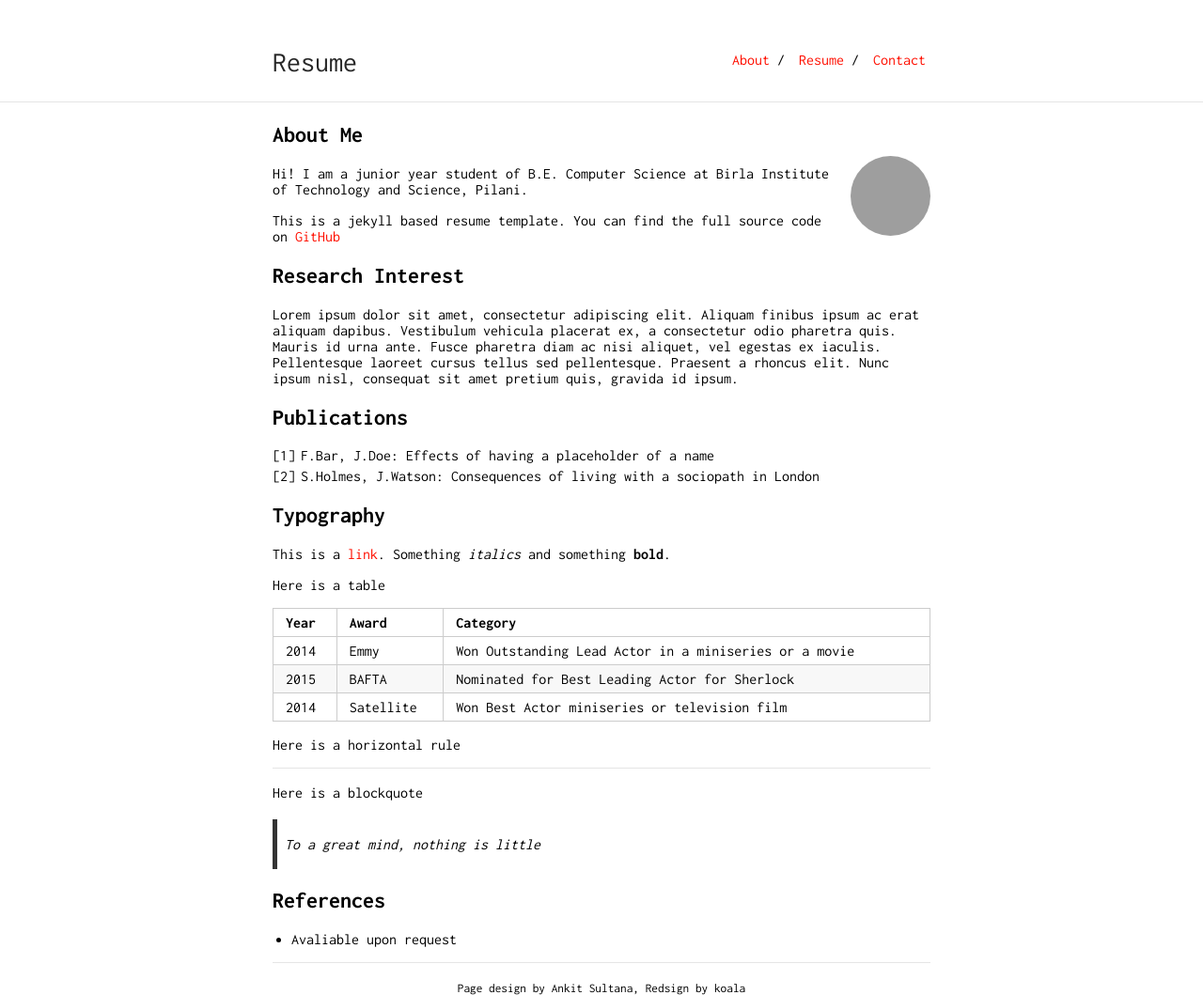
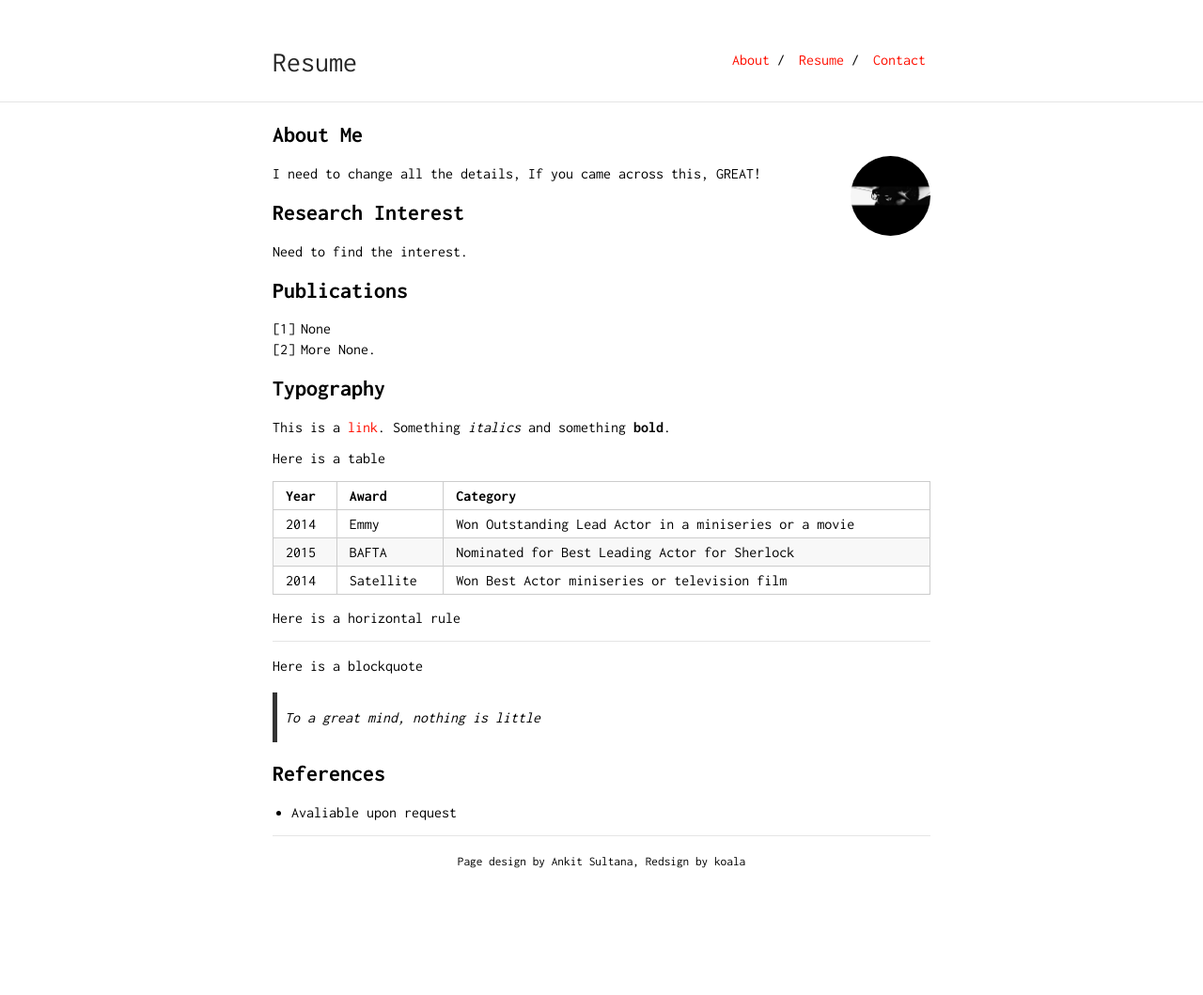
Before and after one commit to gabbayi/gabbayi.github.io, a Jekyll site: the page built from index.md, in a window 1280 px wide. Shown: the whole page at 94% size. Built offline with Jekyll 4.4.1, drawn with Linux system fonts in a browser that asks for light colours; our own code applies the rules of GitHub Pages for plain Markdown files; after the commit the page ends 924 px from its top, so only the background shows below that; grey boxes are pictures that could not be loaded.

Commit message:
Update index.md

```diff
--- a/index.md
+++ b/index.md
@@ -4,20 +4,18 @@ layout: default
 
 ## About Me
 
-<img class="profile-picture" src="koala.jpg">
+<img class="profile-picture" src="koala.jpeg">
 
-Hi! I am a junior year student of B.E. Computer Science at Birla Institute of Technology and Science, Pilani.
-
-This is a jekyll based resume template. You can find the full source code on [GitHub](https://github.com/bk2dcradle/researcher)
+I need to change all the details, If you came across this, GREAT!
 
 ## Research Interest
 
-Lorem ipsum dolor sit amet, consectetur adipiscing elit. Aliquam finibus ipsum ac erat aliquam dapibus. Vestibulum vehicula placerat ex, a consectetur odio pharetra quis. Mauris id urna ante. Fusce pharetra diam ac nisi aliquet, vel egestas ex iaculis. Pellentesque laoreet cursus tellus sed pellentesque. Praesent a rhoncus elit. Nunc ipsum nisl, consequat sit amet pretium quis, gravida id ipsum.
+Need to find the interest.
 
 ## Publications
 
-1. F.Bar, J.Doe: Effects of having a placeholder of a name
-2. S.Holmes, J.Watson: Consequences of living with a sociopath in London
+1. None
+2. More None.
 
 ## Typography
 
```
